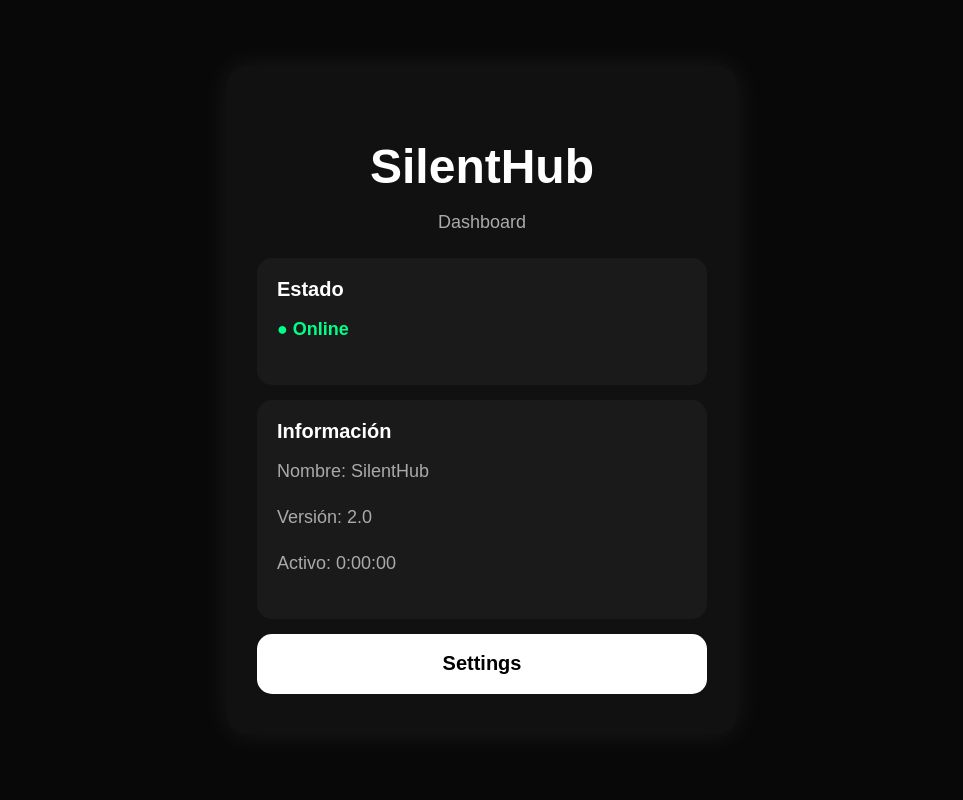
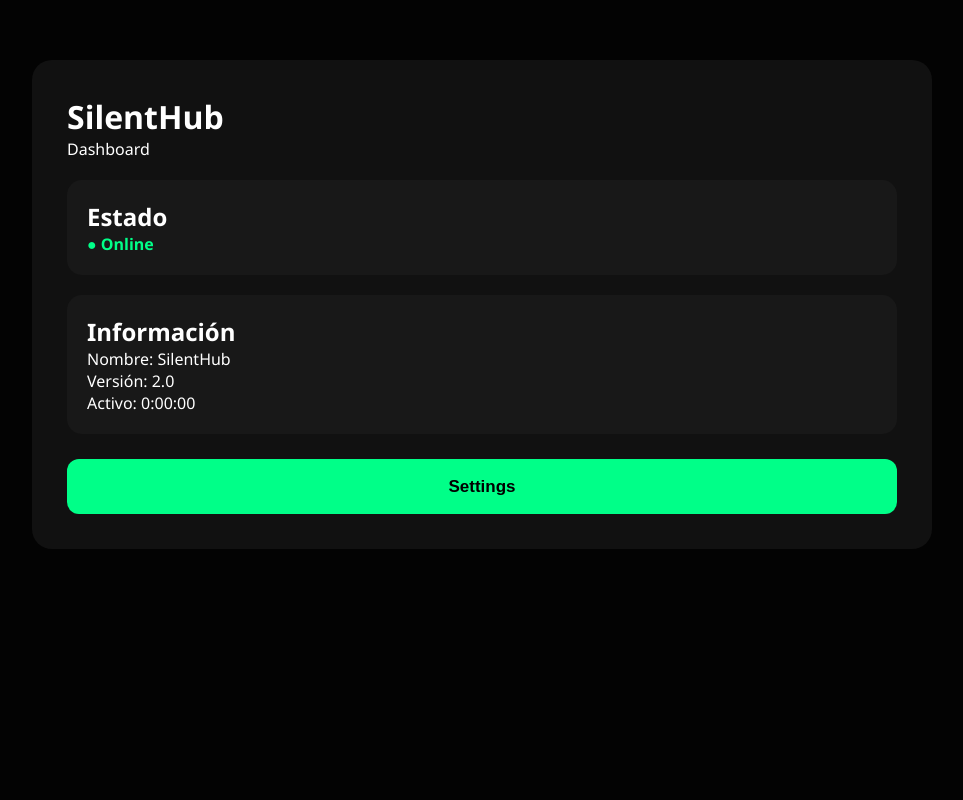
Before and after one commit to Silent-lua/Library, a Flask app: page /panel in a window 1280 px wide. Shown: the whole page, without its empty margins (158-1121 px from the left). Run offline with Flask 3, Linux system fonts and the light colour scheme; a user stored in the database is signed in.

Commit message:
Refactor CSS for improved styling and structure

```diff
--- a/static/style.css
+++ b/static/style.css
@@ -1,132 +1,286 @@
-body {
+*{
+    margin:0;
+    padding:0;
+    box-sizing:border-box;
+}
 
-    margin: 0;
+html,
+body{
 
-    min-height: 100vh;
+    width:100%;
+    height:100%;
 
-    background: #080808;
+    overflow:hidden;
 
-    color: white;
+    font-family:
+    "Segoe UI",
+    Arial,
+    sans-serif;
 
-    font-family: Arial, sans-serif;
-
-    display: flex;
-
-    justify-content: center;
-
-    align-items: center;
+    background:#030303;
 
 }
 
+/* ==========================
+   MATRIX
+========================== */
 
-.container {
+#matrix{
 
-    width: 90%;
+    position:fixed;
 
-    max-width: 450px;
+    top:0;
+    left:0;
 
-    text-align: center;
+    width:100%;
+    height:100%;
 
-    background: #111;
-
-    padding: 40px 30px;
-
-    border-radius: 20px;
-
-    box-shadow: 0 0 30px rgba(255,255,255,0.08);
+    z-index:1;
 
 }
 
+/* ==========================
+   GREEN GLOW
+========================== */
 
-h1 {
+.background-glow{
 
-    font-size: 48px;
+    position:fixed;
 
-    margin-bottom: 15px;
+    width:100%;
+    height:100%;
+
+    background:
+    radial-gradient(circle,
+    rgba(0,255,120,.08),
+    transparent 70%);
+
+    z-index:2;
 
 }
 
+/* ==========================
+   LOGIN
+========================== */
 
-p {
+.login-box{
 
-    color: #aaa;
+    position:absolute;
 
-    font-size: 18px;
+    top:50%;
+    left:50%;
 
-    margin-bottom: 25px;
+    transform:
+    translate(-50%,-50%);
+
+    z-index:5;
+
+    width:420px;
+    max-width:90%;
+
+    padding:45px;
+
+    border-radius:22px;
+
+    background:
+    rgba(12,12,12,.55);
+
+    backdrop-filter:blur(18px);
+
+    border:
+    1px solid
+    rgba(0,255,120,.15);
+
+    box-shadow:
+
+    0 0 40px rgba(0,255,120,.08),
+
+    inset 0 0 15px rgba(255,255,255,.03);
+
+    text-align:center;
+
+    animation:
+    fadeIn .8s ease;
 
 }
 
+/* ==========================
+   LOGO
+========================== */
 
-.card {
+.logo h1{
 
-    background: #1a1a1a;
+    color:#ffffff;
 
-    padding: 20px;
+    font-size:52px;
 
-    margin-bottom: 15px;
+    font-weight:800;
 
-    border-radius: 15px;
+    letter-spacing:2px;
 
-    text-align: left;
+    margin-bottom:12px;
 
 }
 
+.logo span{
 
-.card h2 {
+    color:#7effa6;
 
-    margin: 0 0 10px;
+    font-size:17px;
 
-    font-size: 20px;
+    letter-spacing:3px;
+
+    text-transform:uppercase;
 
 }
 
+/* ==========================
+   BUTTON
+========================== */
 
-.online {
+.access-btn{
 
-    color: #00ff88;
+    margin-top:40px;
 
-    font-weight: bold;
+    width:100%;
+
+    height:60px;
+
+    border:none;
+
+    border-radius:15px;
+
+    cursor:pointer;
+
+    font-size:18px;
+
+    font-weight:700;
+
+    letter-spacing:4px;
+
+    color:#000;
+
+    background:
+
+    linear-gradient(
+    90deg,
+    #00ff88,
+    #52ff52);
+
+    transition:.35s;
 
 }
 
+.access-btn:hover{
 
-button {
+    transform:
+    translateY(-3px);
 
-    width: 100%;
+    box-shadow:
 
-    height: 60px;
-
-    font-size: 20px;
-
-    font-weight: bold;
-
-    background: white;
-
-    color: black;
-
-    border: none;
-
-    border-radius: 15px;
-
-    cursor: pointer;
-
-    transition: 0.3s;
+    0 0 25px #00ff88;
 
 }
 
+/* ==========================
+   ANIMATION
+========================== */
 
-button:hover {
+@keyframes fadeIn{
 
-    transform: scale(1.05);
+    from{
 
-    background: #ddd;
+        opacity:0;
+
+        transform:
+        translate(-50%,-40%);
+
+    }
+
+    to{
+
+        opacity:1;
+
+        transform:
+        translate(-50%,-50%);
+
+    }
 
 }
 
+/* ==========================
+   PANEL
+========================== */
 
-a {
+.container{
 
-    text-decoration: none;
+    width:90%;
+
+    max-width:900px;
+
+    margin:auto;
+
+    margin-top:60px;
+
+    padding:35px;
+
+    background:#111;
+
+    border-radius:20px;
+
+    color:white;
 
 }
+
+.card{
+
+    margin-top:20px;
+
+    background:#181818;
+
+    padding:20px;
+
+    border-radius:15px;
+
+}
+
+.online{
+
+    color:#00ff88;
+
+    font-weight:bold;
+
+}
+
+button{
+
+    margin-top:25px;
+
+    width:100%;
+
+    height:55px;
+
+    border:none;
+
+    border-radius:12px;
+
+    cursor:pointer;
+
+    font-size:17px;
+
+    font-weight:bold;
+
+    background:#00ff88;
+
+    color:black;
+
+    transition:.3s;
+
+}
+
+button:hover{
+
+    box-shadow:
+    0 0 20px #00ff88;
+
+}
```
